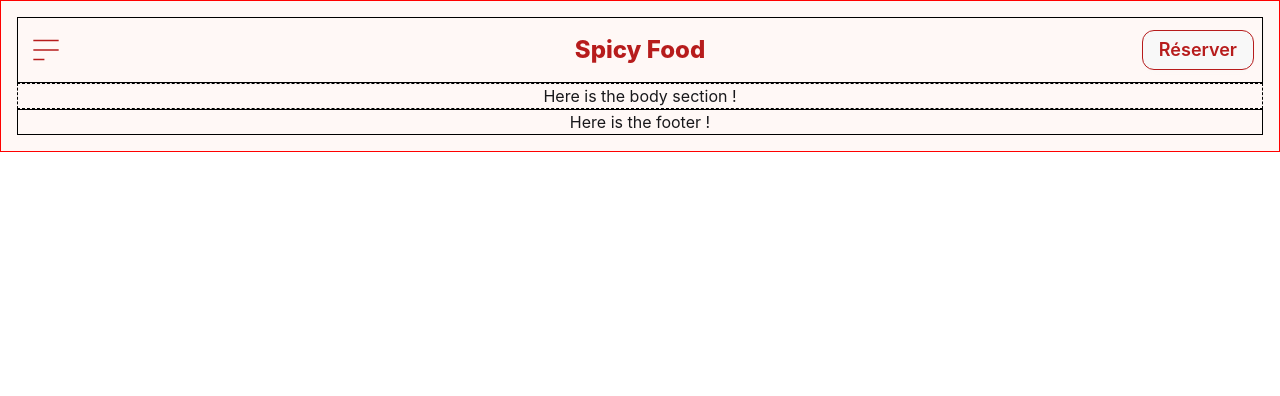
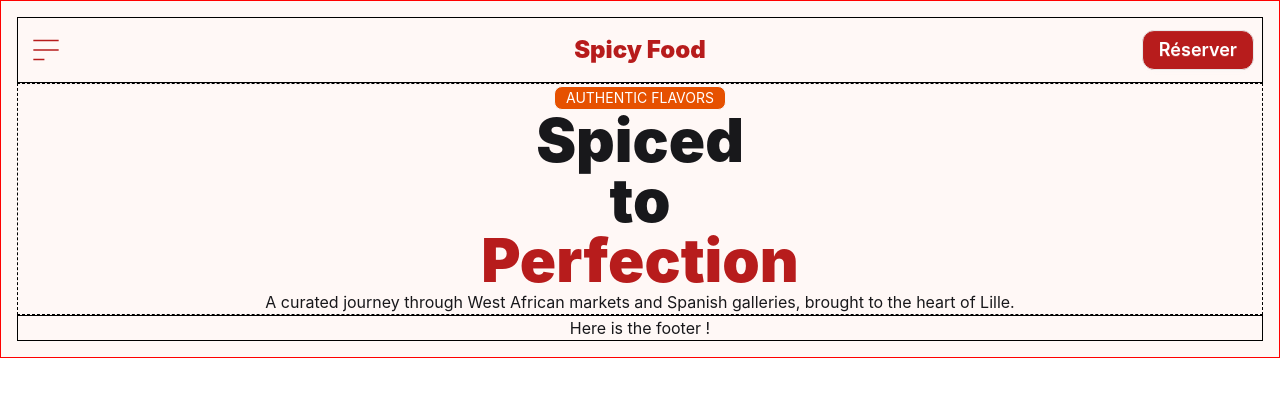
Before and after one commit to trab-ml/spicyfood, a Vue app: page / in a window 1280 px wide. Shown: the top 396 px of the page. Built offline with nearby package versions, Linux system fonts and the light colour scheme.

Commit message:
Start building homepage

```diff
--- a/src/components/Header.vue
+++ b/src/components/Header.vue
@@ -1,6 +1,6 @@
 <template>
     <header>
-        <div class="navbar shadow-sm text-(--primary) gap-2.75">
+        <div class="navbar shadow-sm text-(--primary)">
             <div class="navbar-start">
                 <div class="dropdown">
                     <div
@@ -33,11 +33,11 @@
                     </ul>
                 </div>
             </div>
-            <div class="navbar-center">
-                <a class="inline-block text-2xl font-extrabold">{{ $t("header.navbarCenter.logoText") }}</a>
+            <div class="navbar-center me-10 sm:me-0">
+                <a class="inline-block text-2xl font--extrabold font-[1000]">{{ $t("header.navbarCenter.logoText") }}</a>
             </div>
             <div class="navbar-end">
-                <a class="btn rounded-xl text-md text-(--primary) border border-solid border-(--primary) md:text-lg">{{ $t("header.navbarStart.reserve") }}</a>
+                <a class="btn rounded-xl text-md text-(--classic-white) bg-(--primary) md:text-lg">{{ $t("header.navbarStart.reserve") }}</a>
             </div>
         </div>
     </header>
--- a/src/i18n/fr.ts
+++ b/src/i18n/fr.ts
@@ -1,7 +1,14 @@
 export const fr = {
     abbreviation: "Fr",
     homepage: {
-        description: "Site web de Spicy Food.",
+        metaDescription: "Site web de Spicy Food.",
+        headingOne: {
+            partOne: "Spiced",
+            partTwo: "to",
+            partThree: "Perfection",
+        },
+        label: "AUTHENTIC FLAVORS",
+        description: "A curated journey through West African markets and Spanish galleries, brought to the heart of Lille.",
     },
     header: {
         navbarStart: {
@@ -16,6 +23,6 @@ export const fr = {
     notFoundPage: {
         title: "404 Page non trouvée !",
         callToAction: "Retourner à l'accueil",
-        description: "Page non trouvée.",
+        metaDescription: "Page non trouvée.",
     },
 };
--- a/src/pages/HomePage.vue
+++ b/src/pages/HomePage.vue
@@ -1,5 +1,17 @@
 <template>
-    <h1>Here is the body section !</h1>
+    <section>
+        <span class="badge bg-(--secondary) text-(--classic-white)">{{
+            $t("homepage.label")
+        }}</span>
+        <h1 class="text-6xl font-black">
+            <span>{{ $t("homepage.headingOne.partOne") }}</span> <br>
+            <span>{{ $t("homepage.headingOne.partTwo") }}</span> <br>
+            <span class="text-(--primary)">{{
+                $t("homepage.headingOne.partThree")
+            }}</span>
+        </h1>
+        <span>{{$t("homepage.description")}}</span>
+    </section>
 </template>
 
 <script setup lang="ts"></script>
--- a/src/router.ts
+++ b/src/router.ts
@@ -7,13 +7,13 @@ const routes = [
     path: "/",
     name: "homepage",
     component: HomePage,
-    meta: { description: "homepage.description" },
+    meta: { description: "homepage.metaDescription" },
   },
   {
     path: `/:pathMatch(.*)*`,
     name: "notFound",
     component: NotFound,
-    meta: { description: "notFoundPage.description" },
+    meta: { description: "notFoundPage.metaDescription" },
   },
 ];
 
--- a/src/style.css
+++ b/src/style.css
@@ -7,6 +7,7 @@
   --tertiary: #8D6E63;
   --neutral: #2E211F;
   --light-pink: #fff8f6;
+  --classic-white: #ffffff;
 }
 
 /* @media (prefers-color-scheme: dark) {
```
